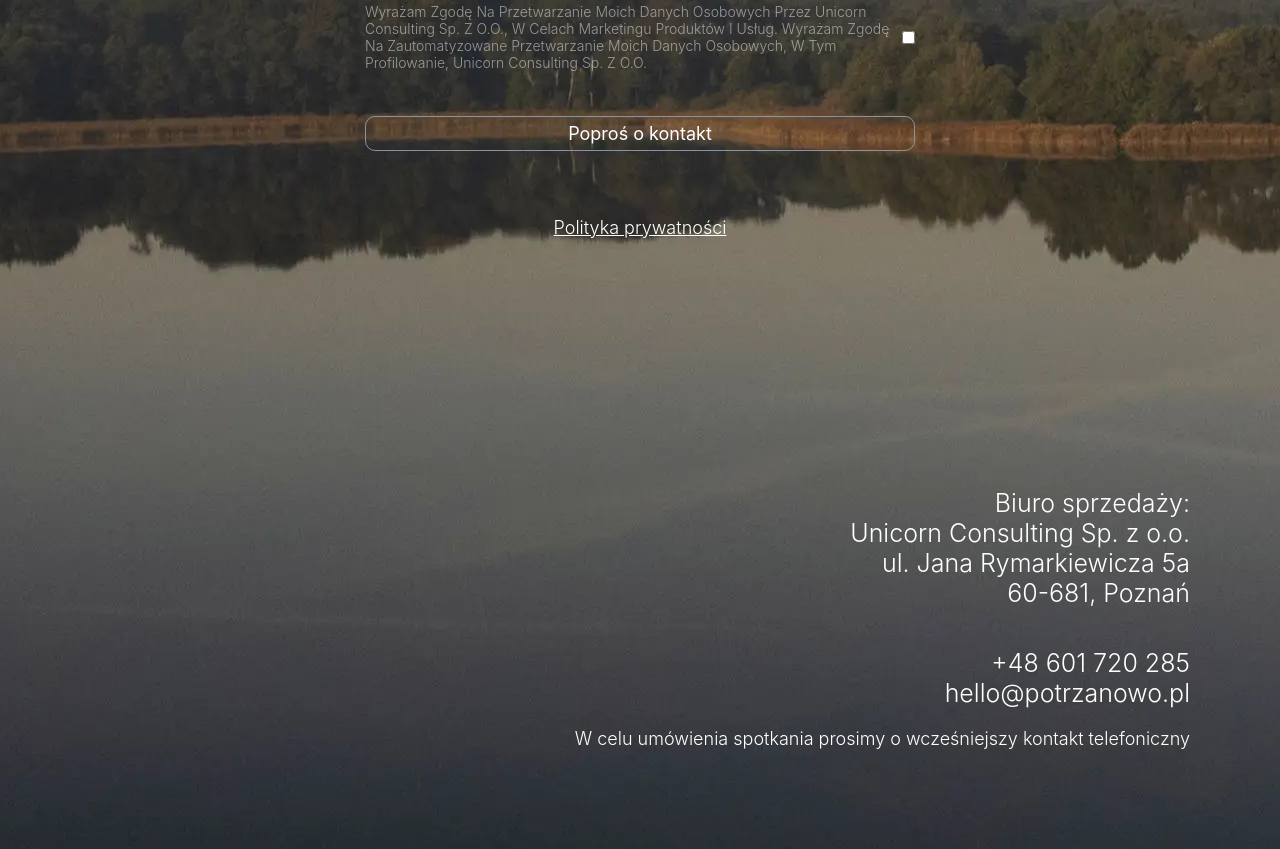
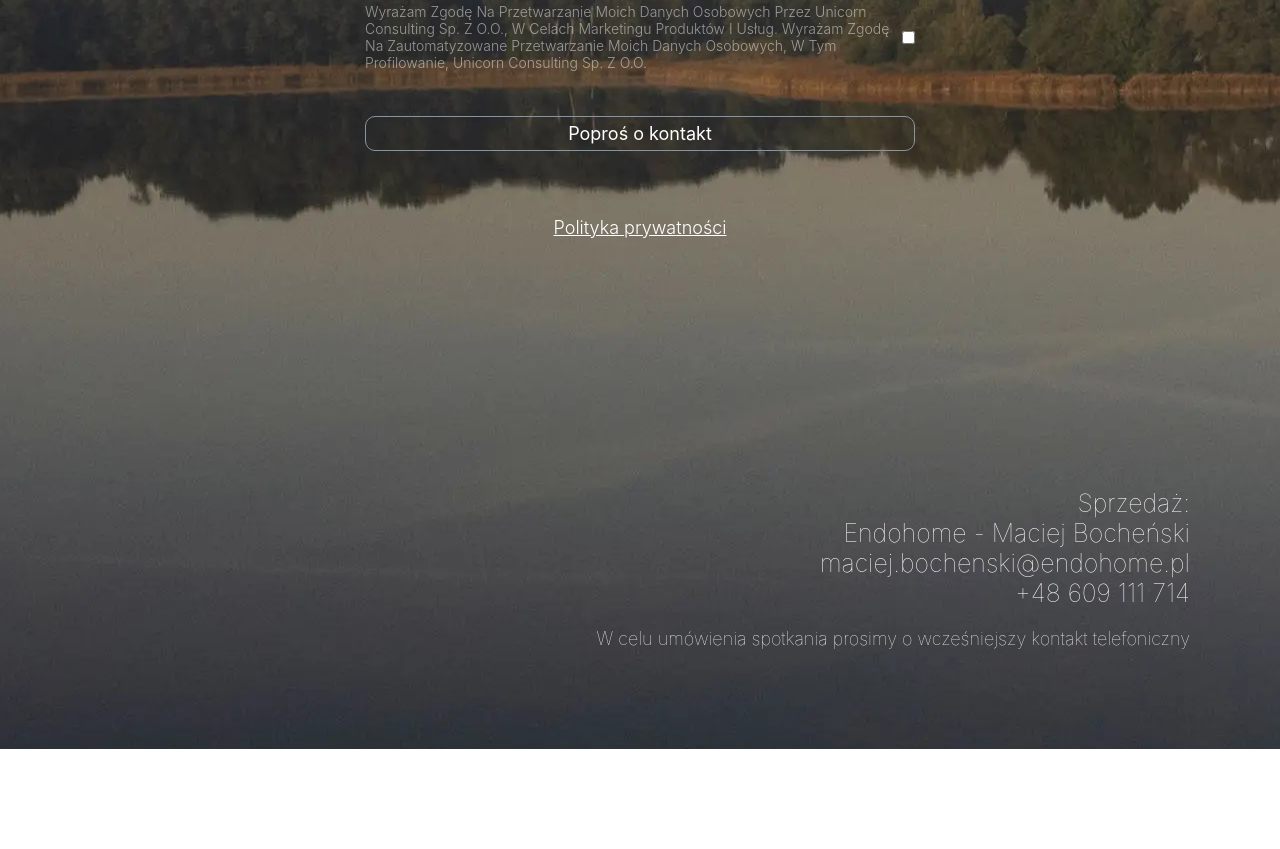
Before and after one commit to AntonOshurek/Potrzanowo, an Astro site: page /kontakt in a window 1280 px wide. Shown: the part 440-1289 px from the top of the page. After the commit the page ends 1189 px from the top, so only its background shows below. Built offline with nearby package versions, Linux system fonts and the light colour scheme; Astro itself is replaced by a stand-in of ours.

Commit message:
change contact information

```diff
--- a/src/app/footer/footer.astro
+++ b/src/app/footer/footer.astro
@@ -6,17 +6,16 @@ import './footer.scss';
 	<div class="footer__wrap container">
 		<h2 class="visually-hidden">Kontakt</h2>
 
-		<h3 class="footer__title">Biuro sprzedaży:</h3>
+		<h3 class="footer__title">Sprzedaż:</h3>
 
 		<address class="footer__address">
 			<div class="footer__address-info">
-				<span>Unicorn Consulting Sp. z o.o.</span><br />
-				<span>ul. Jana Rymarkiewicza 5a<br /> 60-681, Poznań</span>
+				<span>Endohome - Maciej Bocheński</span><br />
 			</div>
 
 			<div class="footer__address-links">
-				<a class="footer__link" href="tel:+48601720285">+48 601 720 285</a>
-				<a class="footer__link" href="mailto:hello@potrzanowo.pl">hello@potrzanowo.pl</a>
+				<a class="footer__link" href="mailto:hello@potrzanowo.pl">maciej.bochenski@endohome.pl</a>
+				<a class="footer__link" href="tel:+48609111714">+48 609 111 714</a>
 			</div>
 		</address>
 
--- a/src/app/footer/footer.scss
+++ b/src/app/footer/footer.scss
@@ -25,7 +25,7 @@
 
 .footer__title {
 	font-family: var(--basic-font);
-	font-weight: 300;
+	font-weight: 100;
 	font-size: 25px;
 	text-align: right;
 	color: var(--always-white);
@@ -35,12 +35,11 @@
 	display: grid;
 	grid-template-columns: 1fr;
 	font-family: var(--basic-font);
-	font-weight: 300;
+	font-weight: 100;
 	font-style: normal;
 	font-size: 25px;
 	text-align: right;
 	color: var(--always-white);
-	gap: 40px;
 }
 
 .footer__address-info {
@@ -63,7 +62,7 @@
 .footer__additional-info {
 	padding-top: 20px;
 	font-family: var(--basic-font);
-	font-weight: 300;
+	font-weight: 100;
 	font-size: 18px;
 	text-align: right;
 	color: var(--always-white);
```
